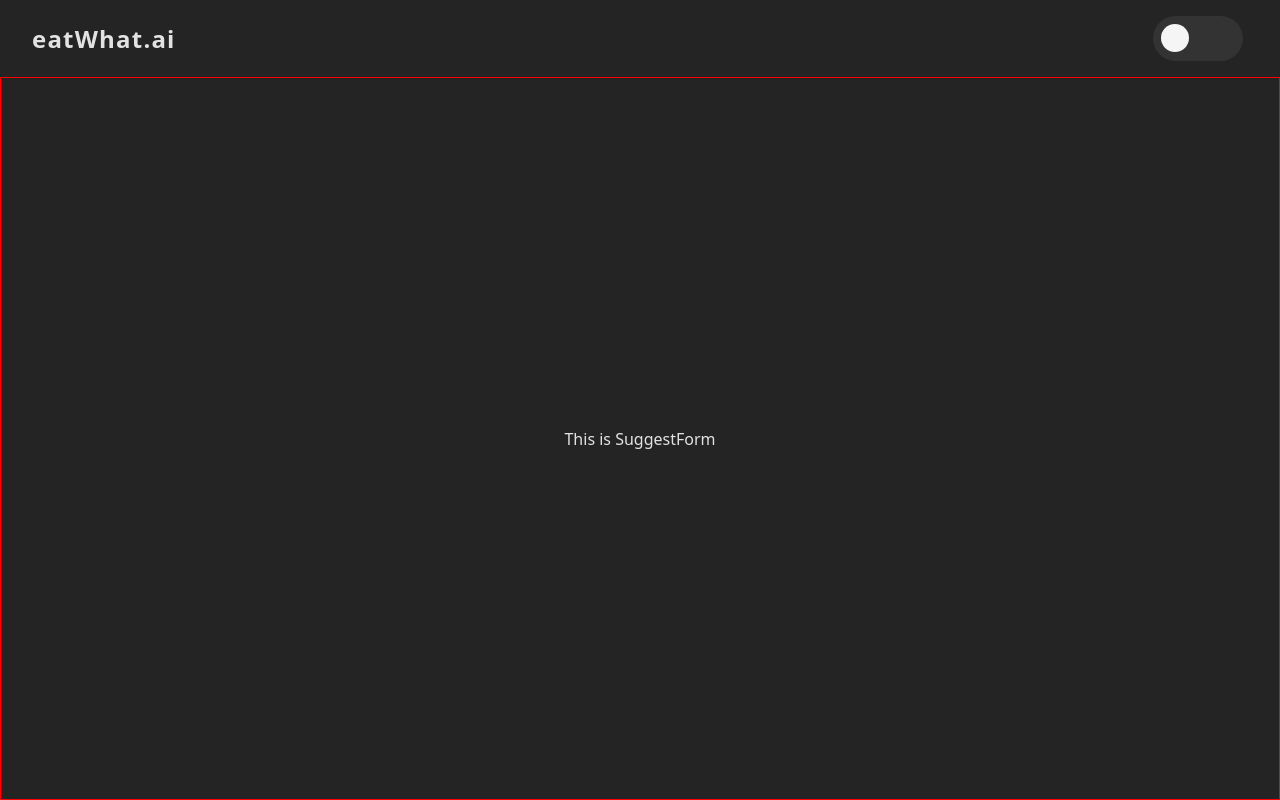
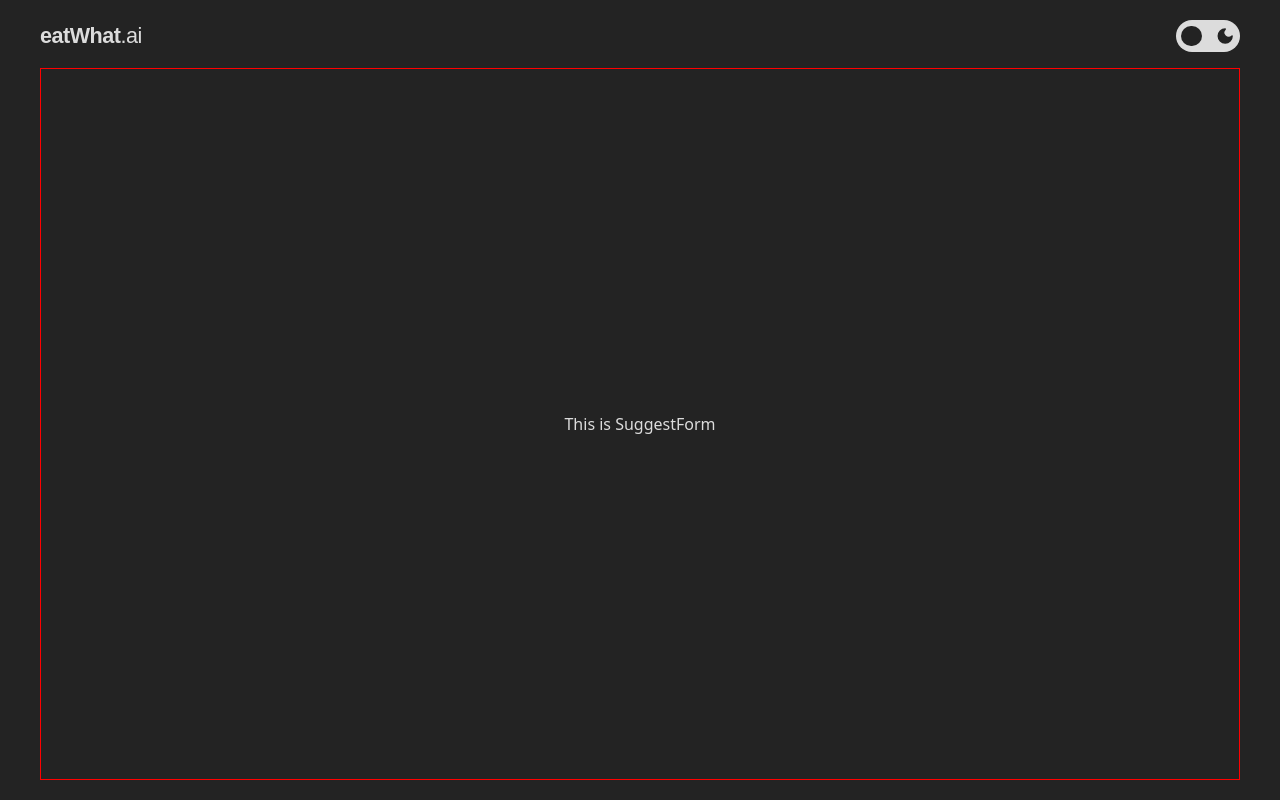
Before and after one commit to escapeuw/eatwhat-ai, a React (Vite) app in the folder frontend/: page / in a window 1280 px wide. Built offline with nearby package versions, Linux system fonts and the light colour scheme.

Commit message:
darkmode toggle

```diff
--- a/frontend/package.json
+++ b/frontend/package.json
@@ -10,6 +10,8 @@
     "preview": "vite preview"
   },
   "dependencies": {
+    "lucide": "^0.503.0",
+    "lucide-react": "^0.503.0",
     "react": "^19.0.0",
     "react-dom": "^19.0.0"
   },
--- a/frontend/src/App.css
+++ b/frontend/src/App.css
@@ -3,6 +3,11 @@
   flex-direction: column;
   justify-content: center;
   min-height: 100vh;
+  width: 1240px;
+  max-width: 100%;
+  padding: 1.25rem;
+  gap: 1rem;
+  margin: 0 auto;
 }
 
 /* Navbar */
@@ -10,14 +15,13 @@
   display: flex;
   justify-content: space-between;
   align-items: center;
-  padding: 1rem 2rem;
   background: var(--accent);
-  font-weight: 600;
 }
 
 .logo {
-  font-size: 1.5rem;
-  letter-spacing: 0.05em;
+  font-family: 'Outfit', sans-serif;
+  font-size: 1.35rem;
+  letter-spacing: -0.5px;
 }
 
 /* Main content */
@@ -26,7 +30,6 @@
   display: flex;
   justify-content: center;
   align-items: center;
-  padding: 3rem;
   border: 1px solid red;
 
 }
--- a/frontend/src/App.tsx
+++ b/frontend/src/App.tsx
@@ -16,7 +16,8 @@ function App() {
     <div className="app-container">
       {/* Top Navbar */}
       <header className="navbar">
-        <div className="logo">eatWhat.ai</div>
+        <div className="logo">
+          <span style={{ fontWeight: "bolder" }}>eatWhat</span>.ai</div>
         <ThemeToggle />
       </header>
 
--- a/frontend/src/components/ThemeToggle.css
+++ b/frontend/src/components/ThemeToggle.css
@@ -4,9 +4,20 @@
 }
 
 :root {
-    --black: #333333;
-    --white: #f5f5f5;
+    --bg: #232323;
+    --text: #dcdcdc;
     --transition: 0.25s ease;
+}
+
+body.dark {
+    --bg: #dcdcdc;
+    --text: #232323;
+}
+
+body {
+    background: var(--bg);
+    color: var(--text);
+    transition: background-color 0.3s ease;
 }
 
 /* Visually hidden text for accessibility */
@@ -22,32 +33,57 @@
 
 /* Wrapper for the toggle */
 .toggle-wrapper {
-    width: 100px;
     display: block;
+}
+
+.icon {
+    position: absolute;
+    top: 50%;
+    transform: translateY(-50%);
+    z-index: 1;
+    transition: opacity 0.3s ease;
+    color: var(--bg);
+    fill: var(--bg);
+}
+
+.sun {
+    left: 0.35rem;
+}
+
+.moon {
+    right: 0.35rem;
+}
+
+.hide {
+    opacity: 0;
+}
+
+.show {
+    opacity: 1;
 }
 
 /* Toggle base styles */
 .toggle {
-    height: 45px;
-    width: 90px;
-    background: var(--black);
-    border-radius: 40px;
-    padding: 12px;
+    height: 2rem;
+    width: 4rem;
+    border-radius: 999px;
+    padding: 0.25rem;
     position: relative;
     margin: auto;
     cursor: pointer;
+    background: var(--text);
 }
 
 /* Toggle handle */
 .toggle::before {
     content: "";
     display: block;
-    height: 28px;
-    width: 28px;
-    top: 8px;
-    left: 8px;
-    border-radius: 30px;
-    background: var(--white);
+    height: 1.275rem;
+    width: 1.275rem;
+    top: 0.35rem;
+    left: 0.325rem;
+    border-radius: 999px;
+    background: var(--bg);
     position: absolute;
     z-index: 2;
     transform: translate(0);
@@ -56,7 +92,7 @@
 
 /* Move handle when enabled */
 .toggle.enabled::before {
-    transform: translateX(45px);
+    transform: translateX(2rem);
 }
 
 /* Hide the checkbox */
--- a/frontend/src/components/ThemeToggle.tsx
+++ b/frontend/src/components/ThemeToggle.tsx
@@ -1,4 +1,5 @@
 import { useEffect, useState } from "react";
+import { Moon, Sun } from "lucide-react";
 import "./ThemeToggle.css";
 
 function ThemeToggle() {
@@ -9,6 +10,7 @@ function ThemeToggle() {
     };
 
     useEffect(() => {
+
         document.body.classList.toggle("dark", isEnabled);
     }, [isEnabled]);
 
@@ -25,6 +27,12 @@ function ThemeToggle() {
                     checked={isEnabled}
                     onChange={toggleState}
                 />
+                {/* Sun icon on the left */}
+                <Sun size="1.15rem" className={`icon sun ${isEnabled ? "show" : "hide"}`} />
+
+                {/* Moon icon on the right */}
+                <Moon size="1.15rem" className={`icon moon ${isEnabled ? "hide" : "show"}`} />
+
             </div>
         </label>
     );
```
Also changed, not shown: 2 other files (tests, documents, lock files or other folders).
